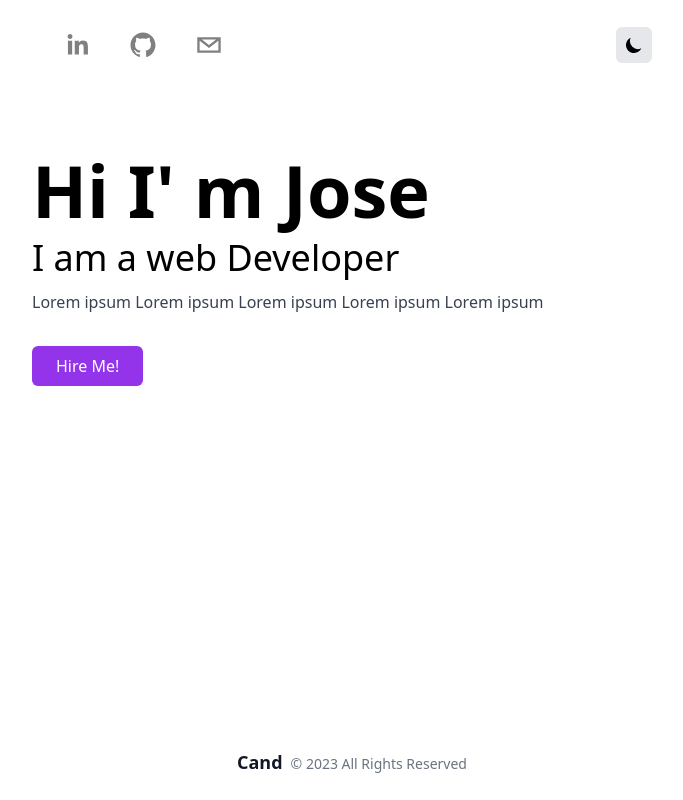
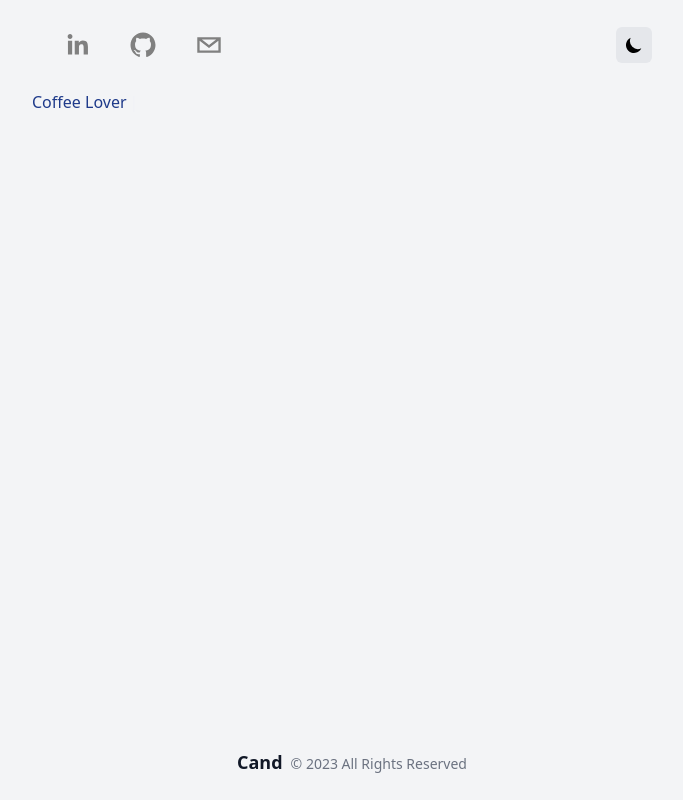
Before and after one commit to jmdc89/NextJSPortfoliov2, a Next.js app: page / in a window 1280 px wide. Shown: the whole page, without its empty margins (288-971 px from the left). Built offline with nearby package versions, Linux system fonts and the light colour scheme.

Commit message:
hero section
css

```diff
--- a/pages/_document.js
+++ b/pages/_document.js
@@ -4,7 +4,7 @@ export default function Document() {
   return (
     <Html lang="en">
       <Head />
-      <body>
+      <body className='bg-gray-100 dark:bg-gray-900'>
         <Main />
         <NextScript />
       </body>
--- a/sections/Hero.js
+++ b/sections/Hero.js
@@ -3,32 +3,32 @@ import {Cursor, useTypewriter} from "react-simple-typewriter";
 
 const Hero = () => {
 
-  // const [text, count] = useTypewriter({
-  //     words: [
-  //       "Hi, The name's Jose",
-  //       "Coffee Lover",
-  //       "Code lover"
-  //     ],
-  //     loop: true,
-  //     delay: 2000,
-  // });
+  const [text, count] = useTypewriter({
+      words: [
+        "Hi, The name's Jose",
+        "Coffee Lover",
+        "Code lover"
+      ],
+      loop: true,
+      delay: 2000,
+  });
 
   return (
-    <section className="mt-16">
-      <h1 className="text-7xl font-bold">Hi I' m Jose</h1>
-      <h3 className="text-4xl my-3">I am a web Developer</h3>
-      <p className="text-gray-700 mb-8 dark:text-yellow-300">Lorem ipsum Lorem ipsum Lorem ipsum Lorem ipsum Lorem ipsum</p>
-      <Button
-        className="bg-purple-600 dark:bg-yellow-400 text-white px-6"
-      >Hire Me!</Button>
-    </section>
+    // <section className="mt-16">
+    //   <h1 className="text-7xl font-bold">Hi I' m Jose</h1>
+    //   <h3 className="text-4xl my-3">I am a web Developer</h3>
+    //   <p className="text-gray-700 mb-8 dark:text-yellow-300">Lorem ipsum Lorem ipsum Lorem ipsum Lorem ipsum Lorem ipsum</p>
+    //   <Button
+    //     className="bg-purple-600 dark:bg-yellow-400 text-white px-6"
+    //   >Hire Me!</Button>
+    // </section>
 
-    // <div>
-    //   <h1>
-    //     <span>{text}</span>
-    //     <Cursor cursorColor="blue" />
-    //   </h1>
-    // </div>
+    <div>
+      <h1>
+        <span className="text-blue-900 dark:text-red-200">{text}</span>
+        <Cursor cursorColor="blue" />
+      </h1>
+    </div>
 
   )
 }
```
